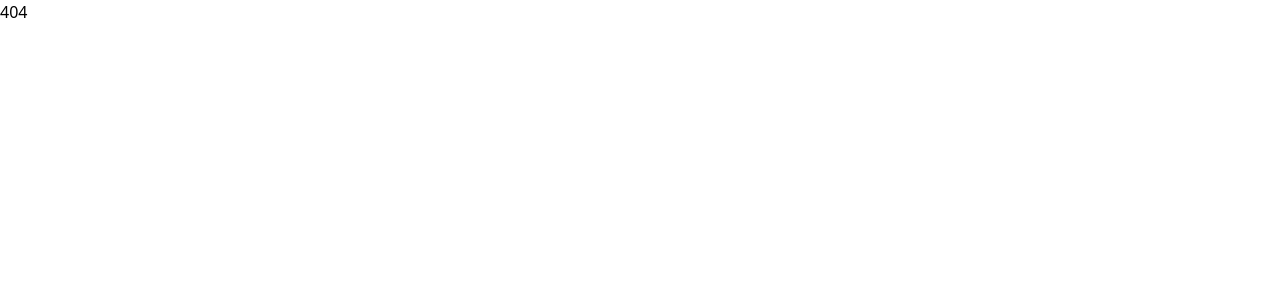
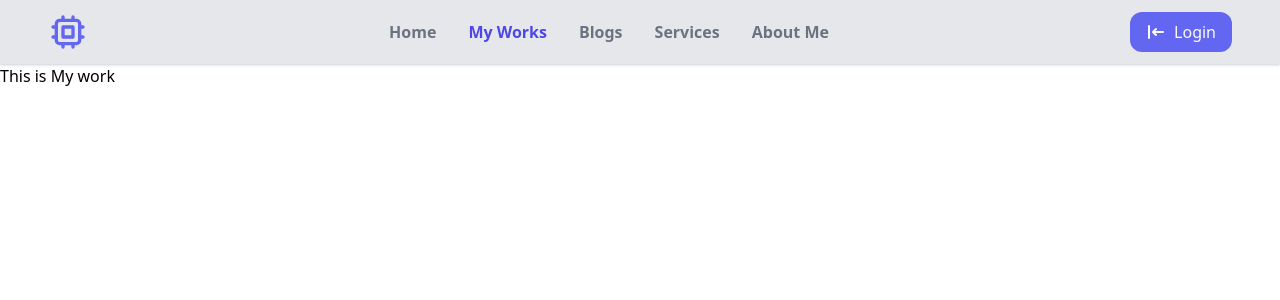
Before and after one commit to TaseenFuadJeem/independent-service-provider_website, a React (Create React App) app: page /my-works in a window 1280 px wide. Shown: the top 300 px of the page. Built offline with nearby package versions, Linux system fonts and the light colour scheme.

Commit message:
Navbar completed

```diff
--- a/src/App.js
+++ b/src/App.js
@@ -4,12 +4,17 @@
 import Blogs from './Pages/Blogs/Blogs';
 import Home from './Pages/Home/Home';
 import Login from './Pages/Login/Login';
+import MyWorks from './Pages/MyWorks/MyWorks';
+import Navbar from './Pages/Navbar/Navbar';
 import NotFound from './Pages/NotFound/NotFound';
+import Services from './Pages/Services/Services';
 import Signup from './Pages/Signup/Signup';
 
 function App() {
   return (
     <div>
+
+      <Navbar></Navbar>
 
       <Routes>
 
@@ -18,7 +23,9 @@
         <Route path='/login' element={<Login></Login>}></Route>
         <Route path='/signup' element={<Signup></Signup>}></Route>
         <Route path='/blogs' element={<Blogs></Blogs>}></Route>
-        <Route path='/aboutme' element={<AboutMe></AboutMe>}></Route>
+        <Route path='/services' element={<Services></Services>}></Route>
+        <Route path='/my-works' element={<MyWorks></MyWorks>}></Route>
+        <Route path='/about-me' element={<AboutMe></AboutMe>}></Route>
         <Route path='*' element={<NotFound></NotFound>}></Route>
 
       </Routes>
--- /dev/null
+++ b/src/Pages/MyWorks/MyWorks.js
@@ -0,0 +1,11 @@
+import React from 'react';
+
+const MyWorks = () => {
+    return (
+        <div>
+            <h1>This is My work</h1>
+        </div>
+    );
+};
+
+export default MyWorks;
--- /dev/null
+++ b/src/Pages/Navbar/Navbar.css
@@ -0,0 +1,3 @@
+ul a.active {
+    color: #4F46E5;
+}
--- a/src/Pages/Navbar/Navbar.js
+++ b/src/Pages/Navbar/Navbar.js
@@ -1,9 +1,44 @@
 import React from 'react';
+import './Navbar.css';
+import { NavLink } from 'react-router-dom';
 
 const Navbar = () => {
     return (
         <div>
-            <h1>This is navbar</h1>
+
+            <nav className="bg-gray-200 shadow shadow-gray-300 w-100 px-8 md:px-auto">
+                <div className="md:h-16 h-28 mx-auto md:px-4 container flex items-center justify-between flex-wrap md:flex-nowrap">
+
+                    <div className="text-indigo-500 md:order-1">
+
+                        <svg xmlns="http://www.w3.org/2000/svg" className="h-10 w-10" fill="none" viewBox="0 0 24 24"
+                            stroke="currentColor">
+                            <path strokeLinecap="round" strokeLinejoin="round" strokeWidth="2"
+                                d="M9 3v2m6-2v2M9 19v2m6-2v2M5 9H3m2 6H3m18-6h-2m2 6h-2M7 19h10a2 2 0 002-2V7a2 2 0 00-2-2H7a2 2 0 00-2 2v10a2 2 0 002 2zM9 9h6v6H9V9z" />
+                        </svg>
+                    </div>
+                    <div className="text-gray-500 order-3 w-full md:w-auto md:order-2">
+                        <ul className="flex font-semibold justify-between">
+
+                            <li className="md:px-4 md:py-2 hover:text-indigo-400"><NavLink to="/home">Home</NavLink></li>
+                            <li className="md:px-4 md:py-2 hover:text-indigo-400"><NavLink to="/my-works">My Works</NavLink></li>
+                            <li className="md:px-4 md:py-2 hover:text-indigo-400"><NavLink to="/blogs">Blogs</NavLink></li>
+                            <li className="md:px-4 md:py-2 hover:text-indigo-400"><NavLink to="/services">Services</NavLink></li>
+                            <li className="md:px-4 md:py-2 hover:text-indigo-400"><NavLink to="/about-me">About Me</NavLink></li>
+                        </ul>
+                    </div>
+                    <div className="order-2 md:order-3">
+                        <button className="px-4 py-2 bg-indigo-500 hover:bg-indigo-600 text-gray-50 rounded-xl flex items-center gap-2">
+
+                            <svg xmlns="http://www.w3.org/2000/svg" className="h-5 w-5" viewBox="0 0 20 20" fill="currentColor">
+                                <path fillRule="evenodd" d="M3 3a1 1 0 011 1v12a1 1 0 11-2 0V4a1 1 0 011-1zm7.707 3.293a1 1 0 010 1.414L9.414 9H17a1 1 0 110 2H9.414l1.293 1.293a1 1 0 01-1.414 1.414l-3-3a1 1 0 010-1.414l3-3a1 1 0 011.414 0z" clipRule="evenodd" />
+                            </svg>
+                            <span>Login</span>
+                        </button>
+                    </div>
+                </div>
+            </nav>
+
         </div>
     );
 };
--- /dev/null
+++ b/src/Pages/Services/Services.js
@@ -0,0 +1,11 @@
+import React from 'react';
+
+const Services = () => {
+    return (
+        <div>
+            <h1>This is service</h1>
+        </div>
+    );
+};
+
+export default Services;
```
